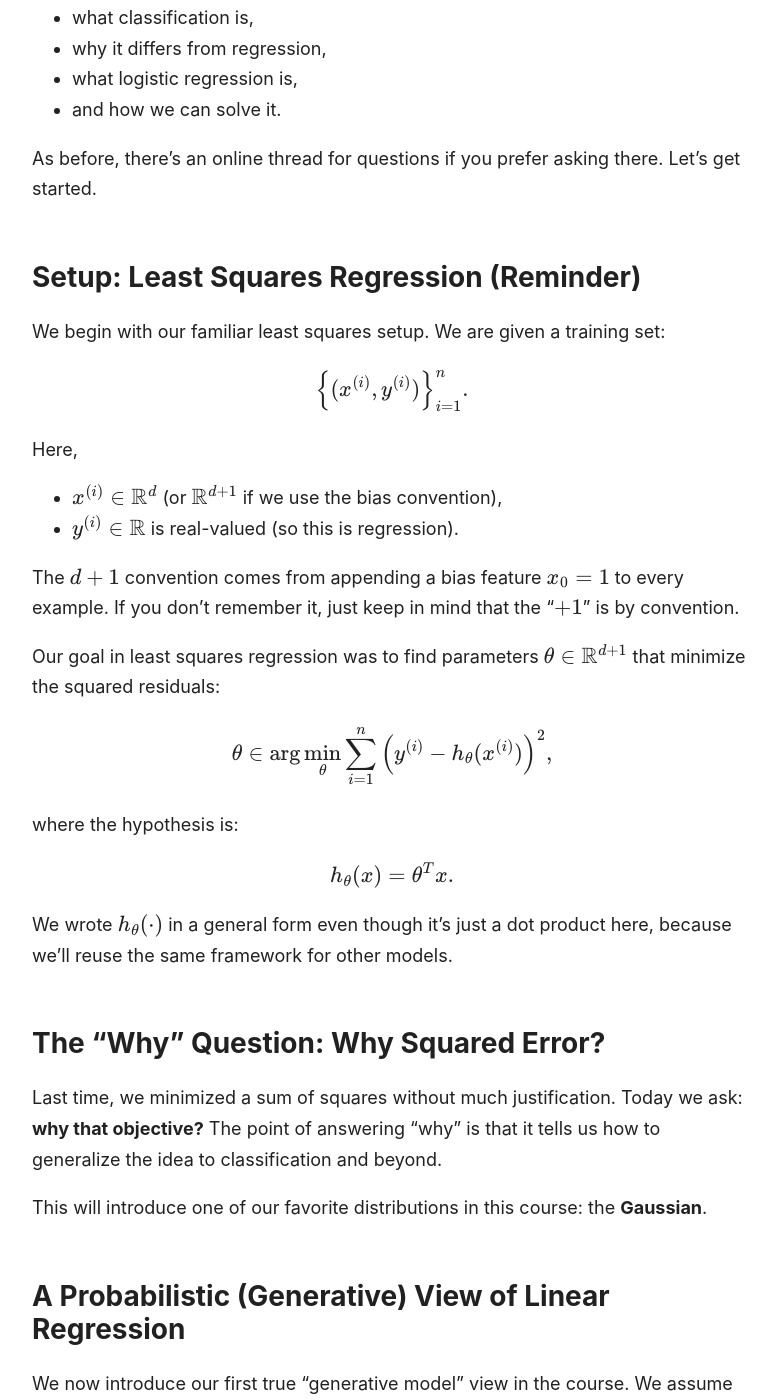
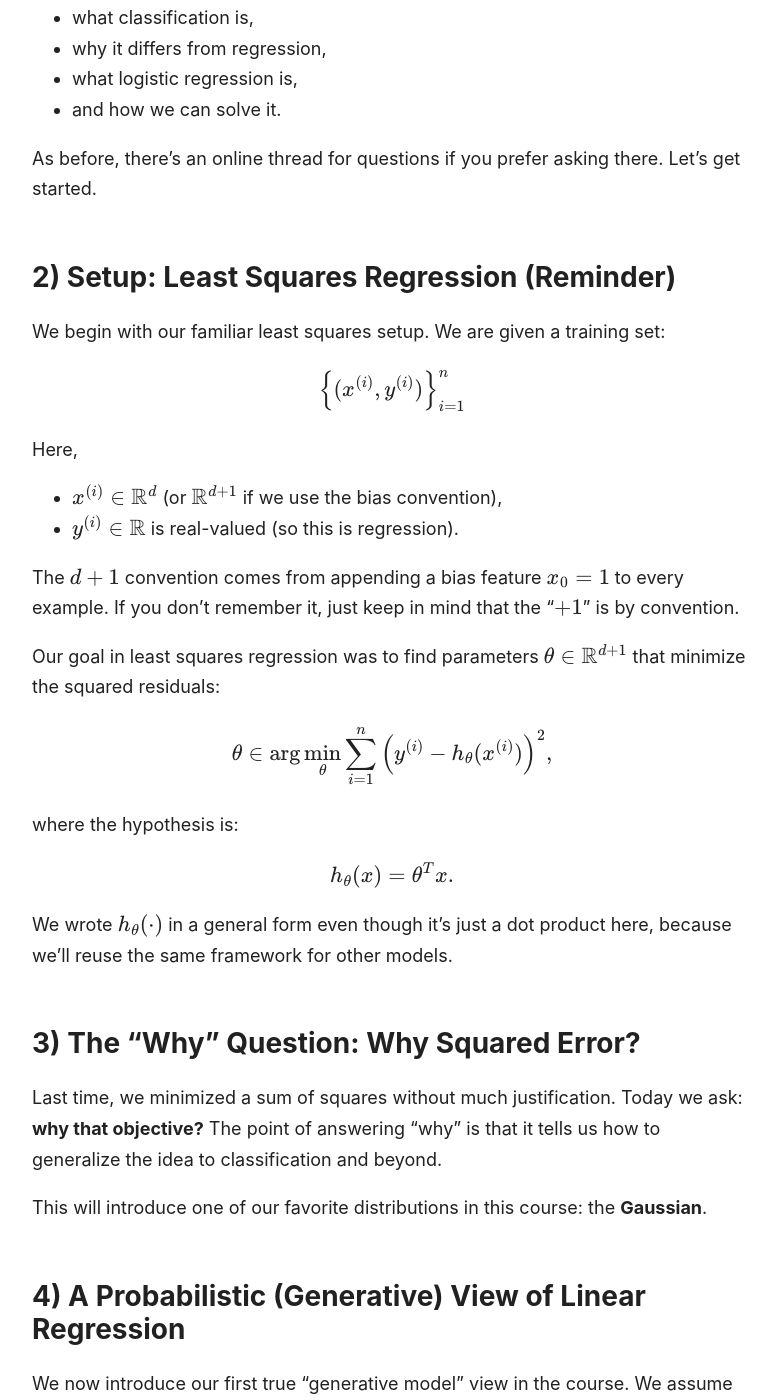
Before and after one commit to CompositeLizard/supreme, a Jekyll site: the page built from notes/ML_Ma/Lec3.md, in a window 1280 px wide and 1400 px high, scrolled down 978 px. Shown: the whole window, without its empty margins (248-1024 px from the left). Built offline with Jekyll 4.4.1, drawn with Linux system fonts in a browser that asks for light colours; our own code applies the rules of GitHub Pages for plain Markdown files; some of the changed text lies outside the part shown.

Commit message:
Update Lec3.md

````diff
--- a/notes/ML_Ma/Lec3.md
+++ b/notes/ML_Ma/Lec3.md
@@ -20,13 +20,11 @@ If you take one message from this lecture, it should be:
 
 As before, there’s an online thread for questions if you prefer asking there. Let’s get started.
 
-## Setup: Least Squares Regression (Reminder)
+## 2) Setup: Least Squares Regression (Reminder)
 
 We begin with our familiar least squares setup. We are given a training set:
 
-$$
-\left\{(x^{(i)}, y^{(i)})\right\}_{i=1}^{n}.
-$$
+$$\left\{ (x^{(i)}, y^{(i)}) \right\}_{i=1}^{n}$$
 
 Here,
 - $$x^{(i)} \in \mathbb{R}^d$$ (or $$\mathbb{R}^{d+1}$$ if we use the bias convention),
@@ -52,13 +50,13 @@ $$
 
 We wrote $$h_\theta(\cdot)$$ in a general form even though it’s just a dot product here, because we’ll reuse the same framework for other models.
 
-## The “Why” Question: Why Squared Error?
+## 3) The “Why” Question: Why Squared Error?
 
 Last time, we minimized a sum of squares without much justification. Today we ask: **why that objective?** The point of answering “why” is that it tells us how to generalize the idea to classification and beyond.
 
 This will introduce one of our favorite distributions in this course: the **Gaussian**.
 
-## A Probabilistic (Generative) View of Linear Regression
+## 4) A Probabilistic (Generative) View of Linear Regression
 
 We now introduce our first true “generative model” view in the course. We assume the data were generated as:
 
@@ -167,10 +165,8 @@ $$
 
 (Exact percentages depend on the precise statement and convention; the main point is that the Gaussian is “peaked” around the mean and decays as you move away.)
 
-## Why Gaussians Show Up So Often
+## 10) Why Gaussians Show Up So Often
 
 One reason Gaussians appear frequently is that when you have many small additive effects, the sum tends to look Gaussian (as suggested by the central limit theorem intuition). If noise is the accumulation of many tiny independent disturbances, then modeling it as Gaussian is often reasonable.
 
 If the philosophical justification doesn’t resonate, that’s fine. The Gaussian is a convenient, widely-used model, and it gives us a clean path to derive the squared-error objective and generalize to classification.
-
-```
````
Also changed, not shown: other parts of notes/ML_Ma/Lec3.md (+6 -6 lines).
